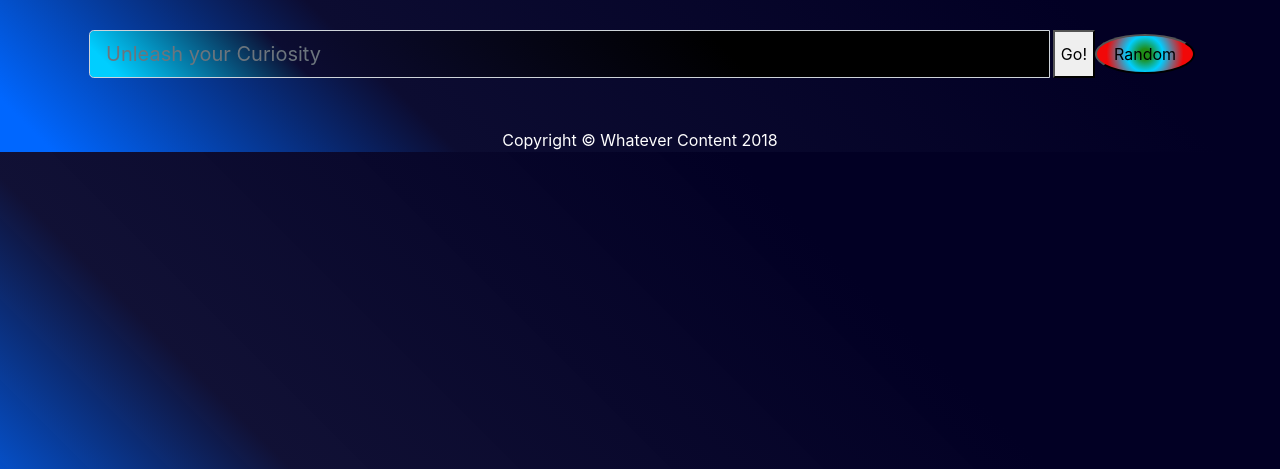
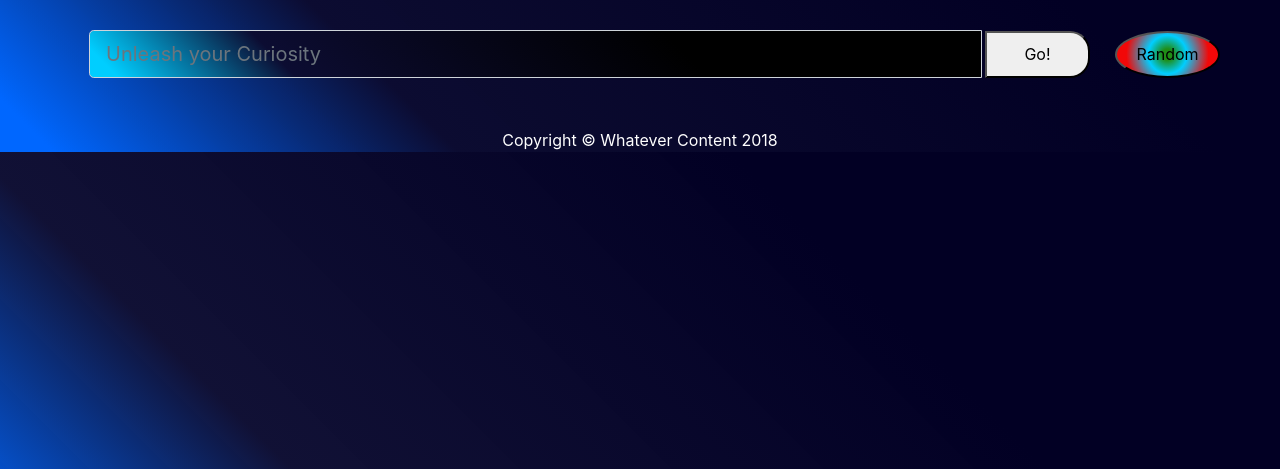
Before and after one commit to Hibbarcd/Project1, a plain HTML site: page index.html in a window 1280 px wide. Shown: the part 331-800 px from the top of the page. Drawn offline with nearby package versions, Linux system fonts and the light colour scheme; no server answers.

Commit message:
Add files via upload
Button CSS

```diff
--- a/assets/css/style.css
+++ b/assets/css/style.css
@@ -44,16 +44,6 @@ h1 {
     overflow: visible;
     pointer-events: none;
 }
-.random {
-    width: 100px;
-    height: 40px;
-    border-radius: 50%;
-    position: relative;
-    display: block;
-    margin: auto;
-    background: rgb(32,144,22);
-background: radial-gradient(circle, rgba(32,144,22,0.9806062073266807) 10%, rgba(0,206,255,1) 35%, rgba(242,8,8,1) 75%);
-}
 h2 {
     position: relative;
     color: red;
@@ -85,3 +75,79 @@ h2 {
     left: 0;
     top: 0;
 }
+/*=====================Button stuff============================*/
+.button{
+    border-radius: 15px;
+
+}
+
+.random {
+    left: 25px;
+    width: 105px;
+    height: 47px;
+    border-radius: 50%;
+    transform-style: preserve-3d;
+    position: relative;
+    display: block;
+    margin: auto;
+    background: rgb(32,144,22);
+background: radial-gradient(circle, rgba(32,144,22,0.9806062073266807) 10%, rgba(0,206,255,1) 35%, rgba(242,8,8,1) 75%);
+}
+.random:hover {
+    background: rgb(6,18,20);
+    background: radial-gradient(circle, rgba(6,18,20,1) 11%, rgba(32,144,22,0.9806062073266807) 23%, rgba(242,8,8,1) 71%);
+}
+.search-button {
+    width: 105px;
+    height: 47px;
+    border-radius: 0 20px 20px 0;
+    margin: auto;
+    position: relative;
+    display: block;
+}
+.search-button:before,
+.search-button:after{
+  width: 100px;
+  height: 45px;
+  content: 'Looking...';
+  font-size: 1.5em;
+  text-align: center;
+  position: absolute;
+  left: 0;
+  top: 1px;
+  right: 0;
+  bottom: 0;
+  height: 100%;
+  border-radius: 0 20px 20px 0;
+  transform: translate3D(0,-100%,0);
+  transition: all .25s;
+}
+.search-button:before{
+  background: #fafcd6;
+  z-index: -2;
+  transform: translate3D(0,0,0);
+  background-color: whitesmoke;
+  opacity: 0;
+}
+.search-button:hover{
+    color: whitesmoke;
+}
+.search-button:after{
+  width: 100%;
+  background: #259f6c;
+  transform-origin: 0 bottom;
+  transform: translate3D(-100%,0,0) rotate(0deg);
+  opacity: 0;
+  transition-delay: .15s;
+}
+.search-button:hover:after{
+  transform: rotate(0deg);
+  transition: all .25s;
+  opacity: .8;
+  transform: translate3D(0,0,0);
+  transition: all;
+}
+  .bouncein:hover:before,
+.bouncein:hover:after{
+  transition-timing-function: cubic-bezier(0.52, 1.64, 0.37, 0.66) !important;
+}
--- a/index.html
+++ b/index.html
@@ -36,7 +36,7 @@
           <input type="text" class="form-control mx-1" placeholder="Unleash your Curiosity" id='submitInput'>
           <div class="input-group-append">
             <div class="btn-group">
-              <button class="button" type="button" id="submitButton">Go!</button>
+              <button class="search-button" type="button" id="submitButton">Go!</button>
               <button class="random" type="button" id="randomButton">Random</button>
 
             </div>
@@ -94,11 +94,11 @@
   <script src="https://cdnjs.cloudflare.com/ajax/libs/jquery/3.2.1/jquery.min.js"></script>
   <script src="https://maxcdn.bootstrapcdn.com/bootstrap/4.0.0/js/bootstrap.min.js"></script>
   <script src="assets/javascript/apps.js"></script>
+  <!----react script links-->
+  <script src="https://unpkg.com/react@16/umd/react.development.js"></script>
+  <script src="https://unpkg.com/react-dom@16/umd/react-dom.development.js"></script>
+  <script src="https://unpkg.com/babel-standalone@6.26.0/babel.js"></script>
 
-  <!-- Some currently unused React.js cdn links
-    <script crossorigin src="https://unpkg.com/react@16/umd/react.development.js"></script>
-    <script crossorigin src="https://unpkg.com/react-dom@16/umd/react-dom.development.js"></script>
-    -->
 </body>
 
 </html>
```
